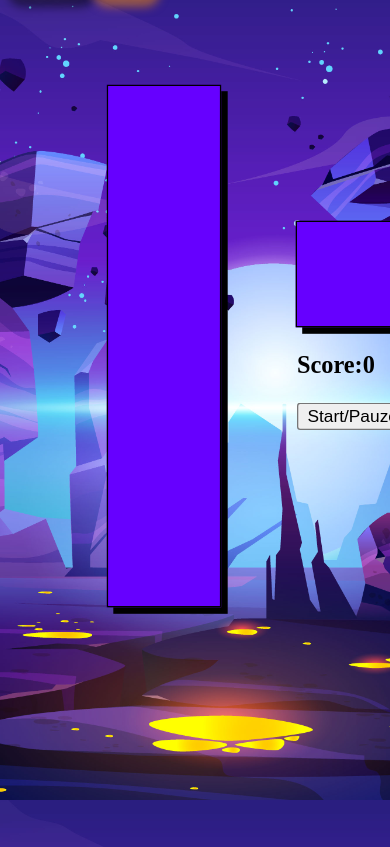
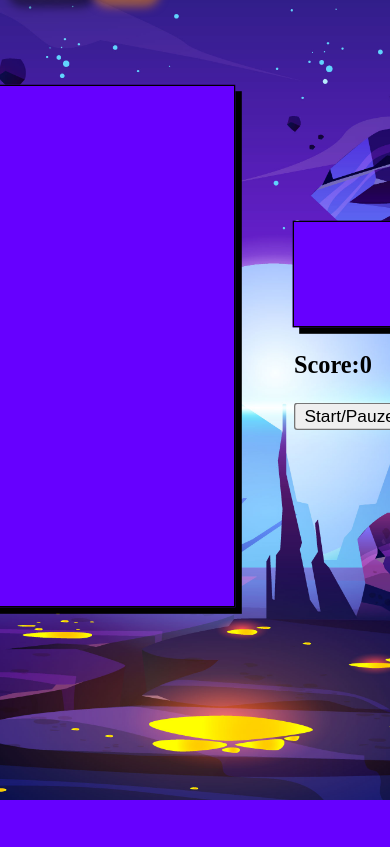
Before and after one commit to larsonx/Game-site, a PHP site: page /tetris/tetris.php in a window 390 px wide; the page is wider, and only the part inside the window is pictured. Shown: the part 44-891 px from the top of that part. After the commit the page ends 844 px from the top of that part, so only its background shows below. Run offline with PHP 8.4, Linux system fonts and the light colour scheme; some web fonts are replaced.

Commit message:
Update style2.css

```diff
--- a/tetris/style2.css
+++ b/tetris/style2.css
@@ -52,3 +52,10 @@
 .submit-btn{
   width: 90px;
 }
+@media only screen and (max-width: 600px) {
+.grid-t{
+  margin-left:0px;
+}
+
+
+}
```
